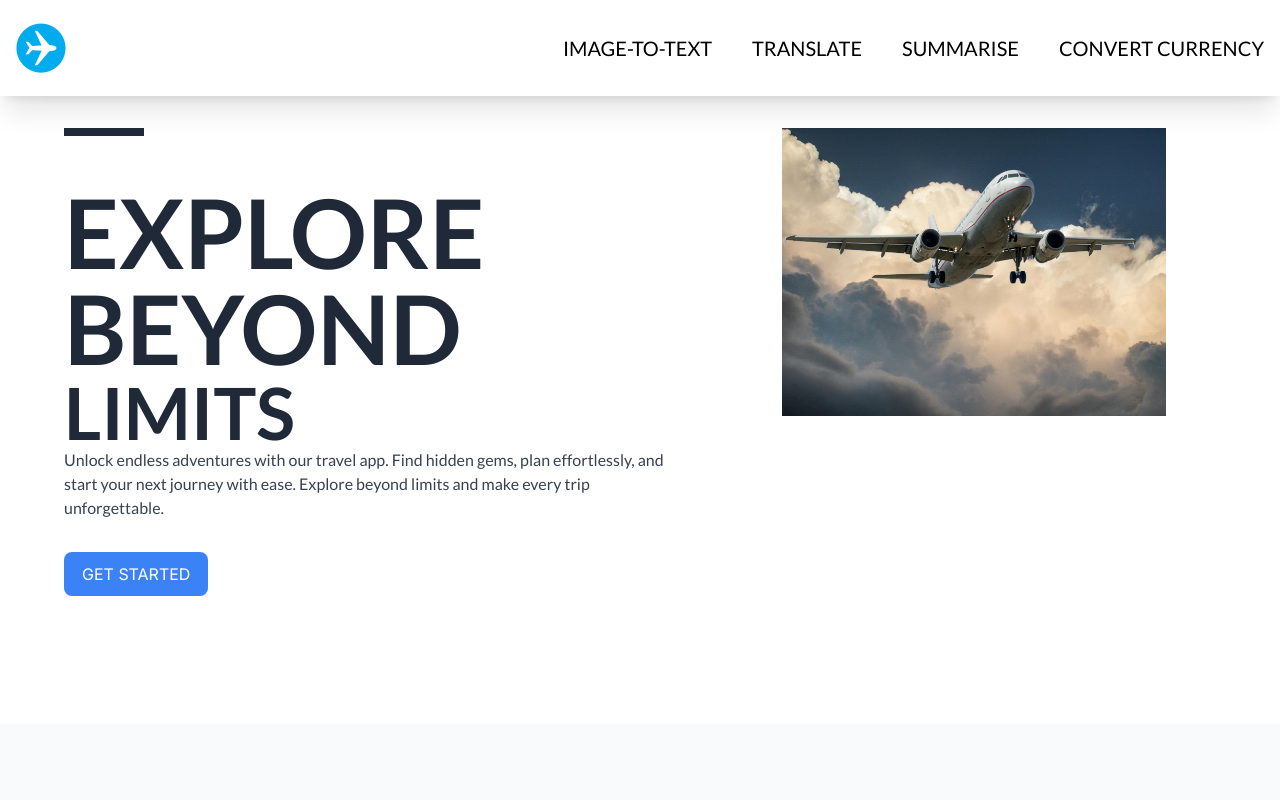
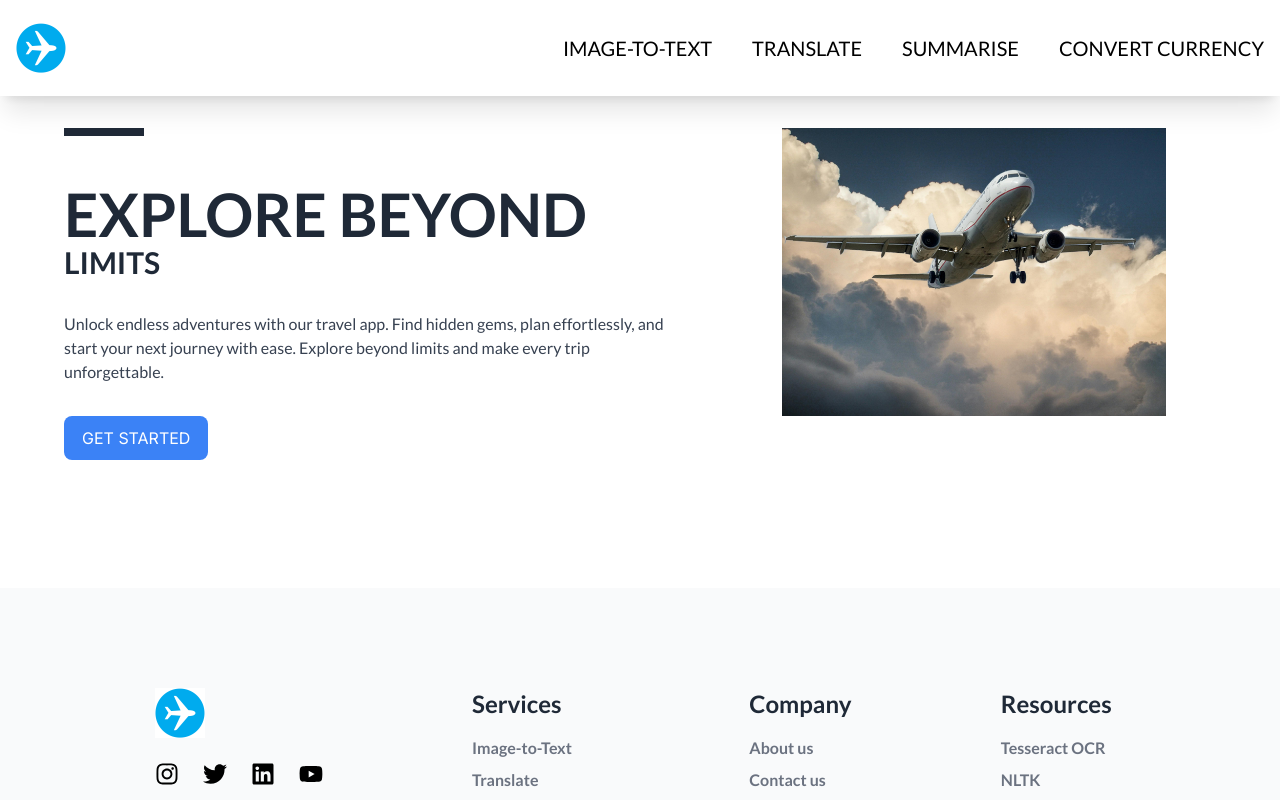
Before and after one commit to louisjoety/travel-toolkit, a Next.js app in the folder frontend/: page / in a window 1280 px wide. Shown: the top 800 px of the page. Built offline with nearby package versions, Linux system fonts and the light colour scheme.

Commit message:
changed header

```diff
--- a/frontend/app/components/Home/Hero.tsx
+++ b/frontend/app/components/Home/Hero.tsx
@@ -13,11 +13,11 @@ function Hero() {
     <div className="container mx-auto px-6 flex relative py-32 pl-16">
       <div className="sm:w-2/3 lg:w-2/3 flex flex-col relative z-20">
         <span className="w-20 h-2 bg-gray-800 dark:bg-white mb-12"></span>
-        <h1 className={`${lato.className} uppercase text-6xl sm:text-8xl font-black flex flex-col leading-none dark:text-white text-gray-800`}>
+        <h1 className={`${lato.className} uppercase text-4xl sm:text-6xl font-black flex flex-col leading-none dark:text-white text-gray-800`}>
           Explore Beyond
-          <span className="text-5xl sm:text-7xl">Limits</span>
+          <span className="text-xl sm:text-3xl">Limits</span>
         </h1>
-        <p className={`${lato.className} text-sm sm:text-base text-gray-700 dark:text-white`}>
+        <p className={`${lato.className} pt-8 text-sm sm:text-base text-gray-700 dark:text-white`}>
             Unlock endless adventures with our travel app. Find hidden gems, plan effortlessly, and start your next journey with ease. Explore beyond limits and make every trip unforgettable.
         </p>
         <div className="flex mt-8">
```
